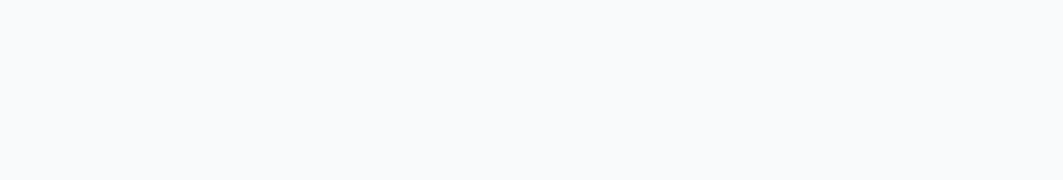
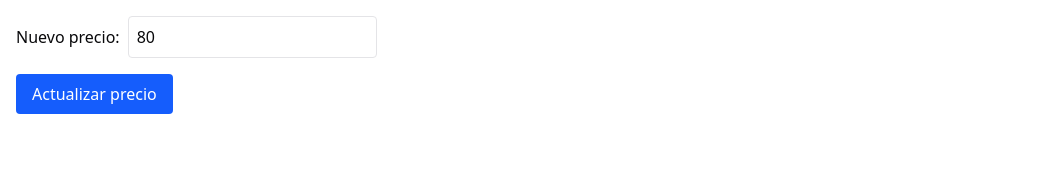
Before and after one commit to epf-21/is-ps-front, a Next.js app: page /Actualizar_Precio_Carro in a window 1280 px wide. Before the commit this address had no page. Shown: the top 180 px of the page, without its empty margins (0-1063 px from the left). Built offline with nearby package versions, Linux system fonts and the light colour scheme; no server answers.

Commit message:
editar precio de carro 2

```diff
--- /dev/null
+++ b/src/app/Actualizar_Precio_Carro/page.tsx
@@ -0,0 +1,47 @@
+'use client'
+
+import { useState } from 'react'
+import { useMutation } from '@tanstack/react-query'
+import axiosInstance from '@/api/axios';
+
+export default function Page() {
+  const [price, setPrice] = useState(80)
+
+  const mutation = useMutation({
+    mutationFn: (newPrice: number) =>
+      axiosInstance.patch('/api/cars/update-price/2', { price: newPrice }),
+    onSuccess: () => {
+      alert('Precio actualizado correctamente')
+    },
+    onError: (error) => {
+      alert('Error al actualizar precio')
+      console.error("Da este errro:", error)
+    },
+  })
+
+  const handleSubmit = (e: React.FormEvent) => {
+    e.preventDefault()
+    mutation.mutate(price)
+  }
+
+  return (
+    <form onSubmit={handleSubmit} className="p-4 space-y-4">
+      <label className="block">
+        Nuevo precio:
+        <input
+          type="number"
+          value={price}
+          onChange={(e) => setPrice(Number(e.target.value))}
+          className="border rounded p-2 ml-2"
+        />
+      </label>
+      <button
+        type="submit"
+        className="bg-blue-600 text-white px-4 py-2 rounded hover:bg-blue-700"
+        disabled={mutation.isPending}
+      >
+        {mutation.isPending ? 'Actualizando...' : 'Actualizar precio'}
+      </button>
+    </form>
+  )
+}
```
